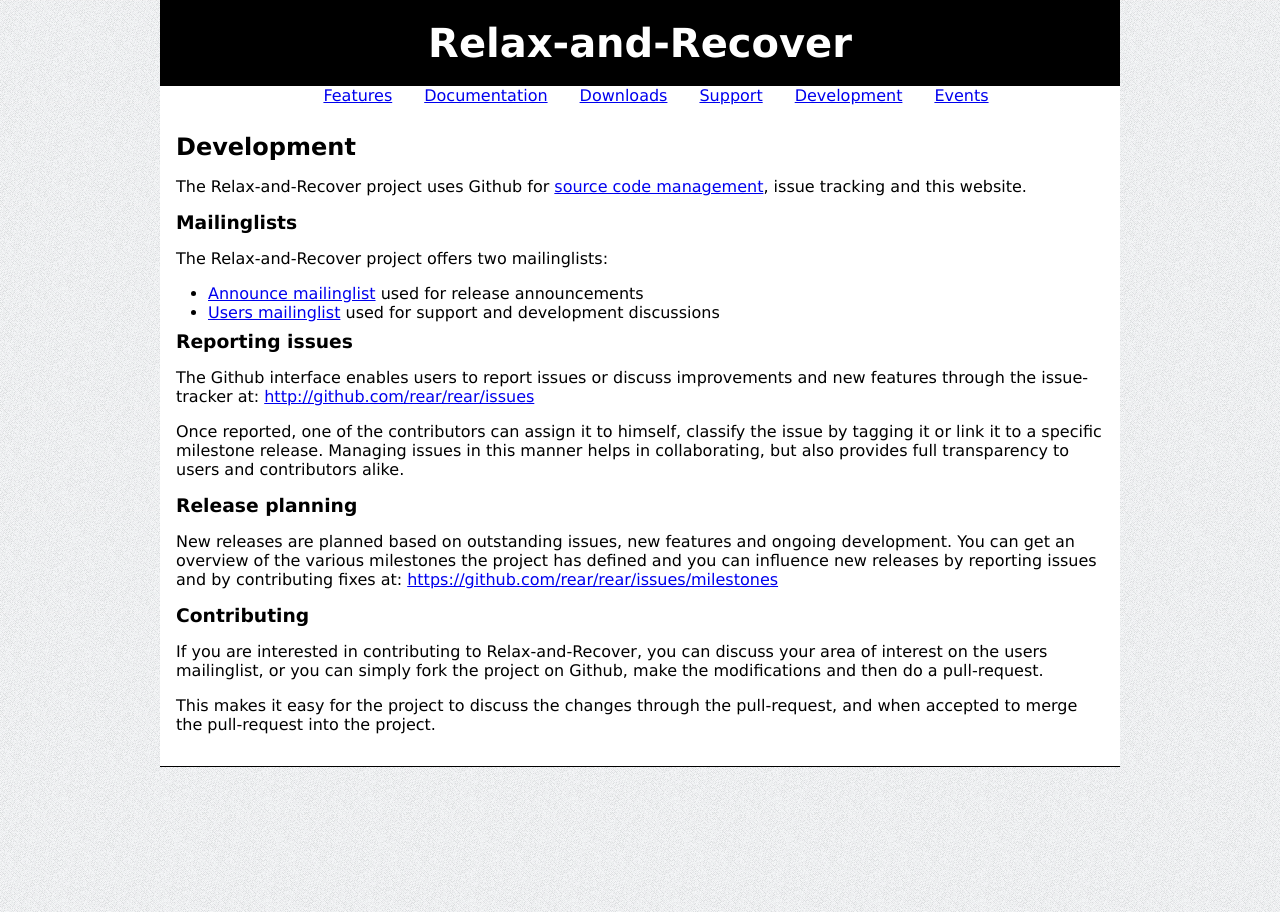
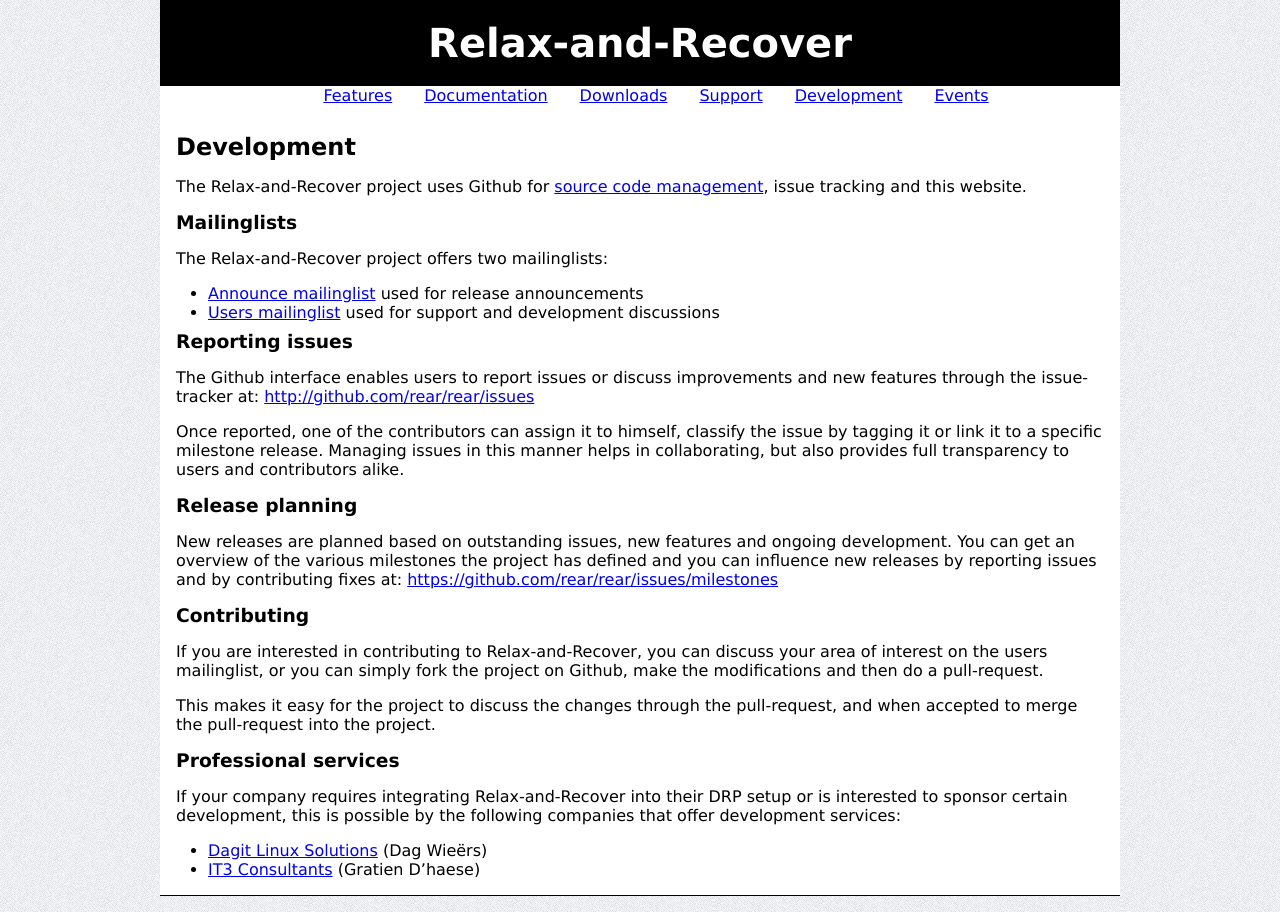
Before and after one commit to rear/rear.github.com, a Jekyll site: the page built from development/index.md, in a window 1280 px wide. Built offline with Jekyll 4.4.1, drawn with Linux system fonts in a browser that asks for light colours; comment, search, counter and statistics services are not loaded.

Commit message:
Add information about professional development services

```diff
--- a/development/index.md
+++ b/development/index.md
@@ -42,3 +42,11 @@
 
 This makes it easy for the project to discuss the changes through the
 pull-request, and when accepted to merge the pull-request into the project.
+
+### Professional services
+If your company requires integrating Relax-and-Recover into their DRP setup or
+is interested to sponsor certain development, this is possible by the following
+companies that offer development services:
+
+ - [Dagit Linux Solutions](http://dagit.net/) (Dag Wieërs)
+ - [IT3 Consultants](http://www.it3.be/) (Gratien D'haese)
```
